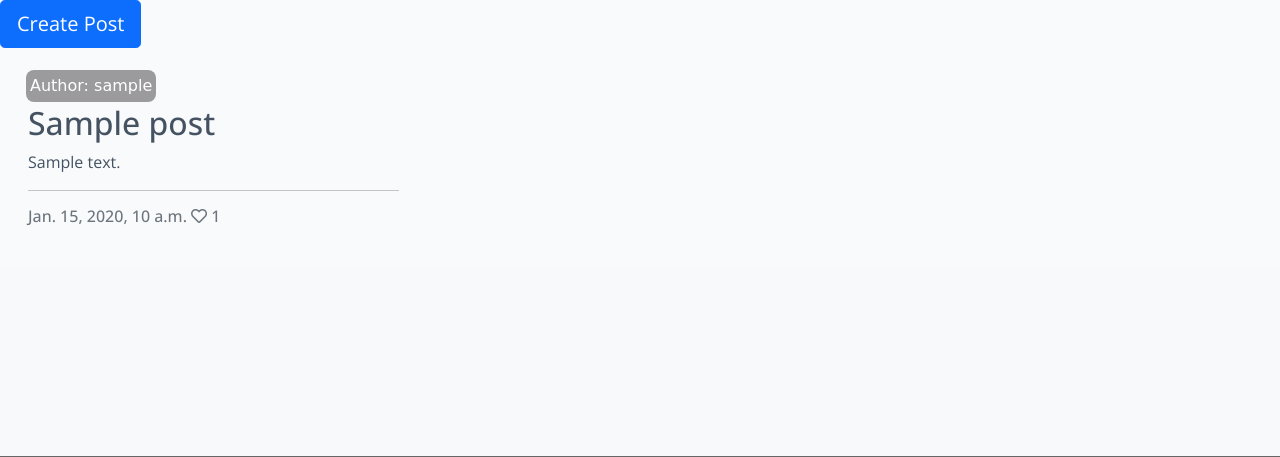
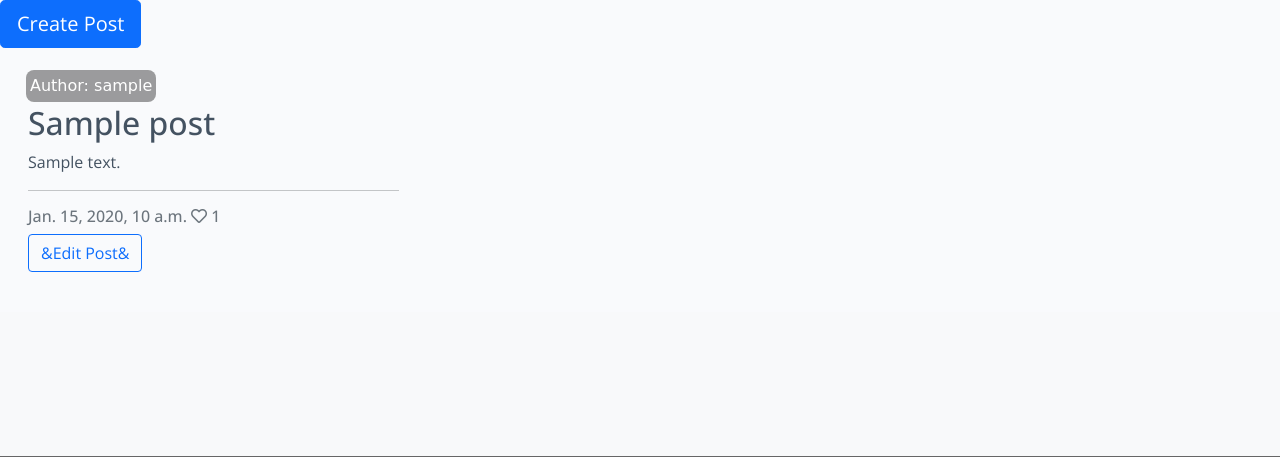
Before and after one commit to SergiyKochenko/portfolio-project-four, a Django app: page /usersblog/ in a window 1280 px wide. Shown: the part 60-517 px from the top of the page. Run offline with Django 3.2, Linux system fonts and the light colour scheme; a user stored in the database is signed in; tables that the repository leaves empty hold one stand-in row (values such as "Sample post"); some web fonts are replaced.

Commit message:
add edit users function

```diff
--- a/blog/forms.py
+++ b/blog/forms.py
@@ -12,3 +12,9 @@ class CommentForm(forms.ModelForm):
     class Meta:
         model = Comment
         fields = ('body',)
+
+
+class PostUpdateForm(forms.ModelForm):
+    class Meta:
+        model = Post
+        fields = ('title', 'excerpt', 'content', 'featured_image')
--- a/blog/urls.py
+++ b/blog/urls.py
@@ -19,4 +19,6 @@ urlpatterns = [
     path('<slug:slug>/', views.PostDetail.as_view(), name='post_detail'),
     path('like/<slug:slug>', views.PostLike.as_view(), name='post_like'),
     path('<str:slug>', views.usersblog_detail, name='usersblog_detail'),
+    path('post-edit/<str:slug>/',views.edit_post, name='blog-edit'),
+    # path('post-delete/<str:slug>/', view.delete_post, name='blog-delete')
 ]
--- a/blog/views.py
+++ b/blog/views.py
@@ -3,7 +3,7 @@ from django.views import generic, View
 from django.contrib.auth.decorators import login_required
 from django.http import HttpResponseRedirect
 from .models import Post
-from .forms import CommentForm, CreatePostForm
+from .forms import CommentForm, CreatePostForm, PostUpdateForm
 
 
 
@@ -16,12 +16,16 @@ def about_page(request):
     """
     return render(request, 'about.html')
 
+
+@login_required()
 def usersblog_page(request):
     """
     This view renders to the user the about page.
     """
     posts = Post.objects.all()
     return render(request, 'usersblog.html', {'posts':posts})
+
+
 
 def create_post(request):
     if request.method == 'POST':
@@ -59,6 +63,35 @@ def usersblog_detail(request, slug):
     }
 
     return render(request, 'usersblog_detail.html', context)
+
+
+def edit_post(request, slug):
+    post = get_object_or_404(Post, slug=slug, author=request.user)
+    if request.method == 'POST':
+        form = PostUpdateForm(request.POST, request.FILES, instance=post)
+        if form.is_valid():
+            form.save()
+            return redirect('usersblog_detail', slug=post.slug)
+    else:
+        form = PostUpdateForm(instance=post)
+    context = {
+        'post': post,
+        'form': form
+    }
+    return render(request, 'edit_post.html', context)
+
+
+# def delete_post(request, slug):
+#     post = get_object_or_404(Post, slug=slug, author=request.user)
+#     if request.method == 'POST':
+#         post.delete()
+#         messages.info(request, "The post have been deleted")
+#         return redirect('usersblog')
+#     context = {
+#         'post': post,
+#     }
+#     return render(request, 'delete_post.html', context)
+
 
 
 def pricing_page(request):
--- a/codestar/settings.py
+++ b/codestar/settings.py
@@ -28,7 +28,7 @@ TEMPLATES_DIR = os.path.join(BASE_DIR, 'templates')
 SECRET_KEY = os.environ.get('SECRET_KEY')
 
 # SECURITY WARNING: don't run with debug turned on in production!
-DEBUG = False
+DEBUG = True
 
 X_FRAME_OPTIONS = 'SAMEORIGIN'
 
--- a/templates/usersblog.html
+++ b/templates/usersblog.html
@@ -1,4 +1,5 @@
 {% extends 'base.html' %}
+
 
 {% load static %}
 
@@ -8,7 +9,7 @@
     <span>
         <button type="button" class="btn btn-primary btn-lg">Create Post</button>
     </span>
-    </a>
+</a>
 
 <div class="container-fluid">
     <div class="row">
@@ -35,9 +36,28 @@
                                 <h2 class="card-title">{{ post.title }}</h2>
                                 <p class="card-text">{{ post.excerpt }}</p>
                             </a>
+
                             <hr />
                             <p class="card-text text-muted h6">{{ post.created_on}} <i class="far fa-heart"></i>
                                 {{ post.number_of_likes }}</p>
+
+
+     <!-- ================= -->
+
+     <div>
+        {% if post.author == request.user %}
+        <a href="{% url 'blog-edit' post.slug %}"><button type="button" class="btn btn-outline-primary">  &Edit Post&  </button></a>
+        <!-- <a href="#"><button type="button" class="btn btn-outline-danger">Delete Post</button> -->
+        </a>
+        {% endif %}
+    </div>
+
+
+    <!-- =================== -->
+
+
+
+
                         </div>
                     </div>
                 </div>
@@ -65,4 +85,5 @@
     {% endif %}
 </div>
 
+
 {%endblock%}
--- a/templates/usersblog_detail.html
+++ b/templates/usersblog_detail.html
@@ -1,4 +1,5 @@
-{% extends 'base.html' %} {% block content %}
+{% extends 'base.html' %}
+{% block content %}
 {% load crispy_forms_tags %}
 
 <div class="masthead">
```
Also changed, not shown: templates/delete_post.html (added, +27 -0 lines), templates/edit_post.html (added, +20 -0 lines).
